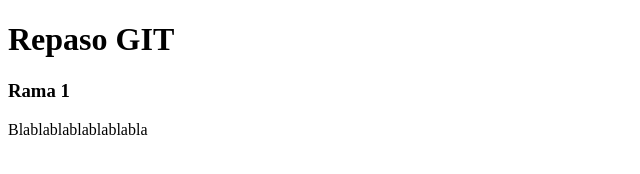
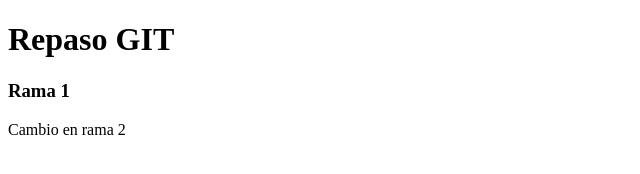
Before and after one commit to Santiago-Pozzo/clase4, a plain HTML site: page clase4.html in a window 1280 px wide. Shown: the full height of the page, 0-640 px from the left. Drawn offline with Linux system fonts and the light colour scheme.

Commit message:
Cambio en nueva rama 2

```diff
--- a/clase4.html
+++ b/clase4.html
@@ -13,7 +13,7 @@
             </div>
             <div>
                 <h3>Rama 1</h3>
-                <p>Blablablablablablabla</p>
+                <p>Cambio en rama 2</p>
             </div>
         </main>
 
```
